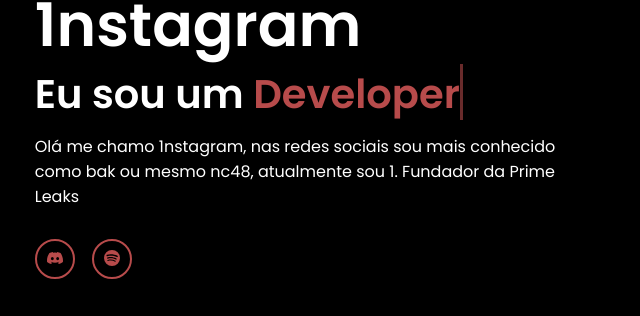
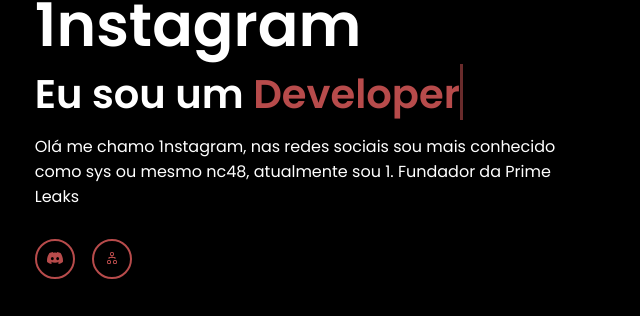
Before and after one commit to 01nstagram/o1nstagram, a website: page index.html in a window 1280 px wide. Shown: the part 292-608 px from the top of the page, 570-1210 px from the left. Drawn offline with Linux system fonts and the light colour scheme.

Commit message:
Update index.html

```diff
--- a/index.html
+++ b/index.html
@@ -25,13 +25,13 @@
         <div class="home-content">
             <h1>Opa, eu sou <span></span>1nstagram</h1>
             <h3 class="typing-text">Eu sou um <span></span></h3>
-            <p>Olá me chamo 1nstagram, nas redes sociais sou mais conhecido como bak ou mesmo nc48, atualmente sou 1. Fundador da Prime Leaks</p>
+            <p>Olá me chamo 1nstagram, nas redes sociais sou mais conhecido como sys ou mesmo nc48, atualmente sou 1. Fundador da Prime Leaks</p>
             <div class="social-icons">
-                <a href="https://discord.gg/7x7wEydkcd"><i class=""><svg xmlns="http://www.w3.org/2000/svg" width="16" height="16" fill="currentColor" class="bi bi-discord" viewBox="0 0 16 16">
+                <a href="https://discord.gg/7x7wEydkcd"><i class=""><svg xmlns="http://www.w3.org/2000/svg" width="16" height="16" fill="currentColor" class="bi bi-diagram-2" viewBox="0 0 16 16">
                     <path d="M13.545 2.907a13.2 13.2 0 0 0-3.257-1.011.05.05 0 0 0-.052.025c-.141.25-.297.577-.406.833a12.2 12.2 0 0 0-3.658 0 8 8 0 0 0-.412-.833.05.05 0 0 0-.052-.025c-1.125.194-2.22.534-3.257 1.011a.04.04 0 0 0-.021.018C.356 6.024-.213 9.047.066 12.032q.003.022.021.037a13.3 13.3 0 0 0 3.995 2.02.05.05 0 0 0 .056-.019q.463-.63.818-1.329a.05.05 0 0 0-.01-.059l-.018-.011a9 9 0 0 1-1.248-.595.05.05 0 0 1-.02-.066l.015-.019q.127-.095.248-.195a.05.05 0 0 1 .051-.007c2.619 1.196 5.454 1.196 8.041 0a.05.05 0 0 1 .053.007q.121.1.248.195a.05.05 0 0 1-.004.085 8 8 0 0 1-1.249.594.05.05 0 0 0-.03.03.05.05 0 0 0 .003.041c.24.465.515.909.817 1.329a.05.05 0 0 0 .056.019 13.2 13.2 0 0 0 4.001-2.02.05.05 0 0 0 .021-.037c.334-3.451-.559-6.449-2.366-9.106a.03.03 0 0 0-.02-.019m-8.198 7.307c-.789 0-1.438-.724-1.438-1.612s.637-1.613 1.438-1.613c.807 0 1.45.73 1.438 1.613 0 .888-.637 1.612-1.438 1.612m5.316 0c-.788 0-1.438-.724-1.438-1.612s.637-1.613 1.438-1.613c.807 0 1.451.73 1.438 1.613 0 .888-.631 1.612-1.438 1.612"/>
                   </svg></i></a>
-                <a href="https://gen-litch.netlify.app/"><i class=""><svg xmlns="http://www.w3.org/2000/svg" width="16" height="16" fill="currentColor" class="bi bi-spotify" viewBox="0 0 16 16">
-                    <path d="M8 0a8 8 0 1 0 0 16A8 8 0 0 0 8 0m3.669 11.538a.5.5 0 0 1-.686.165c-1.879-1.147-4.243-1.407-7.028-.77a.499.499 0 0 1-.222-.973c3.048-.696 5.662-.397 7.77.892a.5.5 0 0 1 .166.686m.979-2.178a.624.624 0 0 1-.858.205c-2.15-1.321-5.428-1.704-7.972-.932a.625.625 0 0 1-.362-1.194c2.905-.881 6.517-.454 8.986 1.063a.624.624 0 0 1 .206.858m.084-2.268C10.154 5.56 5.9 5.419 3.438 6.166a.748.748 0 1 1-.434-1.432c2.825-.857 7.523-.692 10.492 1.07a.747.747 0 1 1-.764 1.288"/>
+                <a href="o1nstagram.netlify.app/"><i class=""><svg xmlns="http://www.w3.org/2000/svg" width="16" height="16" fill="currentColor" class="bi bi-spotify" viewBox="0 0 16 16">
+                    <path d="M6 3.5A1.5 1.5 0 0 1 7.5 2h1A1.5 1.5 0 0 1 10 3.5v1A1.5 1.5 0 0 1 8.5 6v1H11a.5.5 0 0 1 .5.5v1a.5.5 0 0 1-1 0V8h-5v.5a.5.5 0 0 1-1 0v-1A.5.5 0 0 1 5 7h2.5V6A1.5 1.5 0 0 1 6 4.5zM8.5 5a.5.5 0 0 0 .5-.5v-1a.5.5 0 0 0-.5-.5h-1a.5.5 0 0 0-.5.5v1a.5.5 0 0 0 .5.5zM3 11.5A1.5 1.5 0 0 1 4.5 10h1A1.5 1.5 0 0 1 7 11.5v1A1.5 1.5 0 0 1 5.5 14h-1A1.5 1.5 0 0 1 3 12.5zm1.5-.5a.5.5 0 0 0-.5.5v1a.5.5 0 0 0 .5.5h1a.5.5 0 0 0 .5-.5v-1a.5.5 0 0 0-.5-.5zm4.5.5a1.5 1.5 0 0 1 1.5-1.5h1a1.5 1.5 0 0 1 1.5 1.5v1a1.5 1.5 0 0 1-1.5 1.5h-1A1.5 1.5 0 0 1 9 12.5zm1.5-.5a.5.5 0 0 0-.5.5v1a.5.5 0 0 0 .5.5h1a.5.5 0 0 0 .5-.5v-1a.5.5 0 0 0-.5-.5z"/>
                   </svg></i></a>
             </div>
         </div>
```
